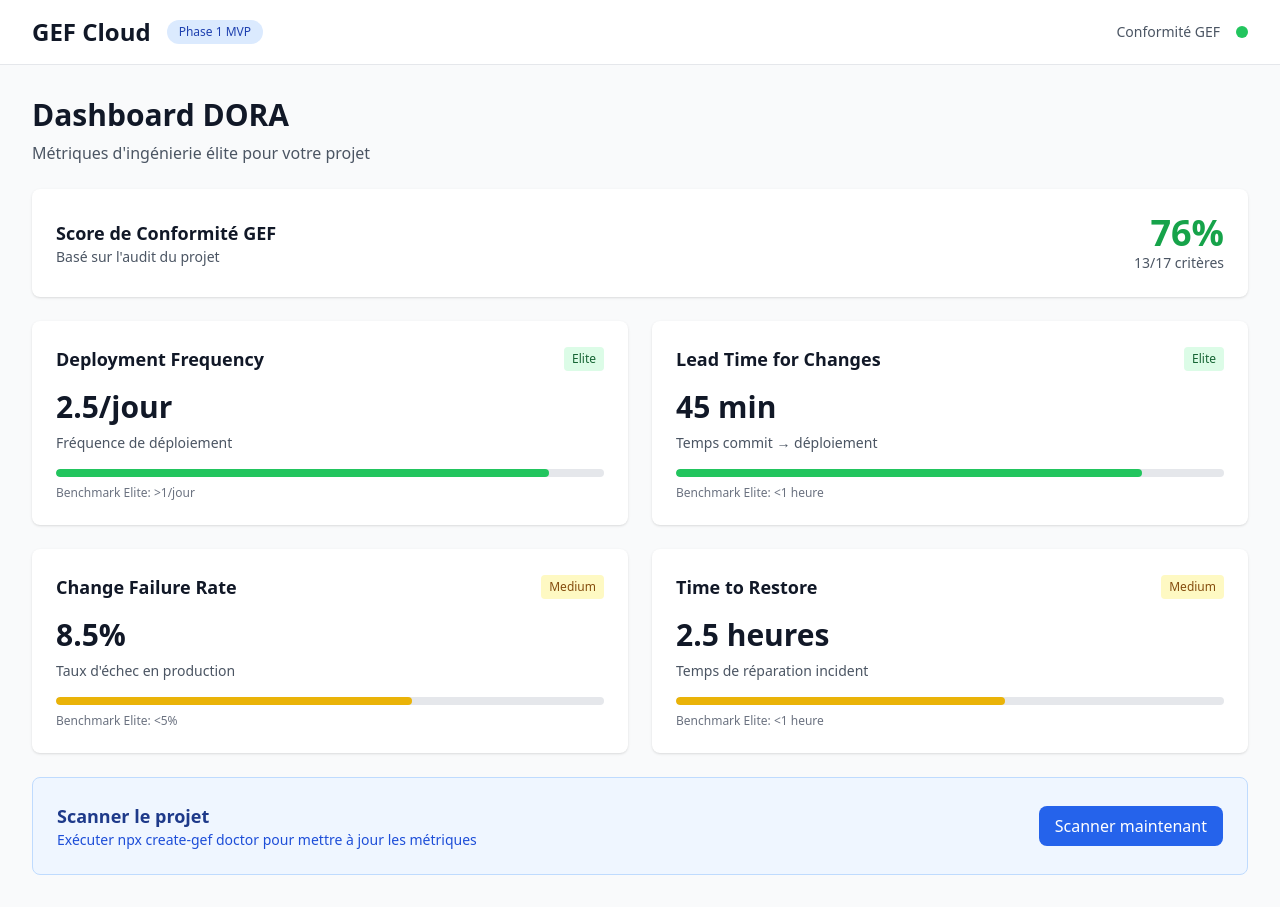
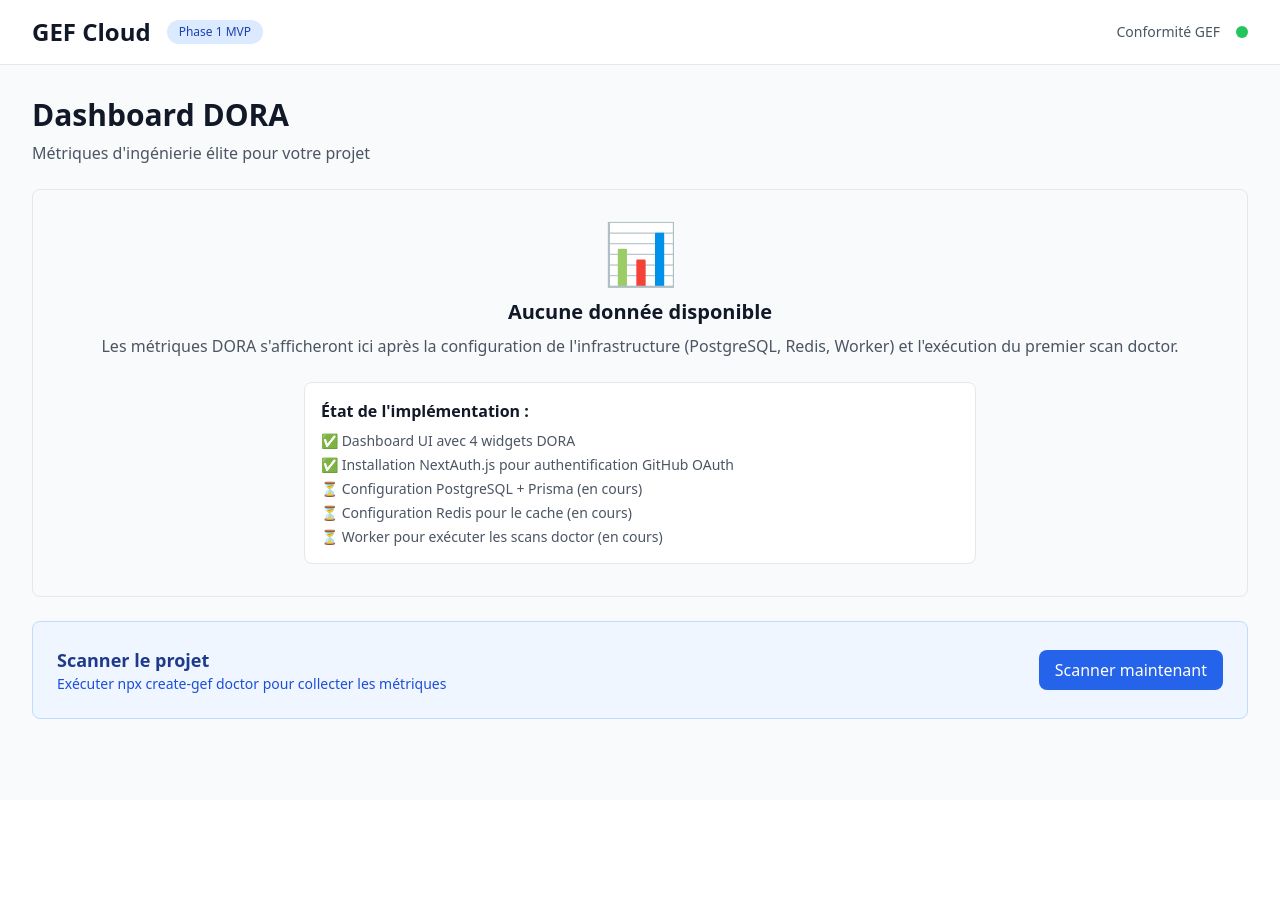
Before and after one commit to Gnzikoune/gef-cloud, a Next.js app: page /dashboard in a window 1280 px wide. After the commit the page ends 800 px from the top, so only its background shows below. Built offline with nearby package versions, Linux system fonts and the light colour scheme.

Commit message:
refactor: dashboard affiche aucune donnée disponible (#1)

```diff
--- a/app/dashboard/page.tsx
+++ b/app/dashboard/page.tsx
@@ -6,84 +6,23 @@ export default function DashboardPage() {
         <p className="mt-2 text-gray-600">Métriques d'ingénierie élite pour votre projet</p>
       </div>
 
-      {/* Score Global */}
-      <div className="bg-white rounded-lg shadow p-6">
-        <div className="flex items-center justify-between">
-          <div>
-            <h3 className="text-lg font-semibold text-gray-900">Score de Conformité GEF</h3>
-            <p className="text-sm text-gray-600">Basé sur l'audit du projet</p>
-          </div>
-          <div className="text-right">
-            <div className="text-4xl font-bold text-green-600">76%</div>
-            <div className="text-sm text-gray-600">13/17 critères</div>
-          </div>
-        </div>
-      </div>
-
-      {/* 4 Widgets DORA */}
-      <div className="grid grid-cols-1 md:grid-cols-2 gap-6">
-        {/* Deployment Frequency */}
-        <div className="bg-white rounded-lg shadow p-6">
-          <div className="flex items-center justify-between mb-4">
-            <h3 className="text-lg font-semibold text-gray-900">Deployment Frequency</h3>
-            <span className="px-2 py-1 text-xs font-medium bg-green-100 text-green-800 rounded">
-              Elite
-            </span>
-          </div>
-          <div className="text-3xl font-bold text-gray-900 mb-2">2.5/jour</div>
-          <p className="text-sm text-gray-600">Fréquence de déploiement</p>
-          <div className="mt-4 h-2 bg-gray-200 rounded-full overflow-hidden">
-            <div className="h-full bg-green-500 rounded-full" style={{ width: '90%' }}></div>
-          </div>
-          <p className="mt-2 text-xs text-gray-500">Benchmark Elite: {">"}1/jour</p>
-        </div>
-
-        {/* Lead Time for Changes */}
-        <div className="bg-white rounded-lg shadow p-6">
-          <div className="flex items-center justify-between mb-4">
-            <h3 className="text-lg font-semibold text-gray-900">Lead Time for Changes</h3>
-            <span className="px-2 py-1 text-xs font-medium bg-green-100 text-green-800 rounded">
-              Elite
-            </span>
-          </div>
-          <div className="text-3xl font-bold text-gray-900 mb-2">45 min</div>
-          <p className="text-sm text-gray-600">Temps commit → déploiement</p>
-          <div className="mt-4 h-2 bg-gray-200 rounded-full overflow-hidden">
-            <div className="h-full bg-green-500 rounded-full" style={{ width: '85%' }}></div>
-          </div>
-          <p className="mt-2 text-xs text-gray-500">Benchmark Elite: {"<"}1 heure</p>
-        </div>
-
-        {/* Change Failure Rate */}
-        <div className="bg-white rounded-lg shadow p-6">
-          <div className="flex items-center justify-between mb-4">
-            <h3 className="text-lg font-semibold text-gray-900">Change Failure Rate</h3>
-            <span className="px-2 py-1 text-xs font-medium bg-yellow-100 text-yellow-800 rounded">
-              Medium
-            </span>
-          </div>
-          <div className="text-3xl font-bold text-gray-900 mb-2">8.5%</div>
-          <p className="text-sm text-gray-600">Taux d'échec en production</p>
-          <div className="mt-4 h-2 bg-gray-200 rounded-full overflow-hidden">
-            <div className="h-full bg-yellow-500 rounded-full" style={{ width: '65%' }}></div>
-          </div>
-          <p className="mt-2 text-xs text-gray-500">Benchmark Elite: &lt;5%</p>
-        </div>
-
-        {/* Time to Restore */}
-        <div className="bg-white rounded-lg shadow p-6">
-          <div className="flex items-center justify-between mb-4">
-            <h3 className="text-lg font-semibold text-gray-900">Time to Restore</h3>
-            <span className="px-2 py-1 text-xs font-medium bg-yellow-100 text-yellow-800 rounded">
-              Medium
-            </span>
-          </div>
-          <div className="text-3xl font-bold text-gray-900 mb-2">2.5 heures</div>
-          <p className="text-sm text-gray-600">Temps de réparation incident</p>
-          <div className="mt-4 h-2 bg-gray-200 rounded-full overflow-hidden">
-            <div className="h-full bg-yellow-500 rounded-full" style={{ width: '60%' }}></div>
-          </div>
-          <p className="mt-2 text-xs text-gray-500">Benchmark Elite: {"<"}1 heure</p>
+      {/* Message Pas de Données */}
+      <div className="bg-gray-50 border border-gray-200 rounded-lg p-8 text-center">
+        <div className="text-6xl mb-4">📊</div>
+        <h3 className="text-xl font-semibold text-gray-900 mb-2">Aucune donnée disponible</h3>
+        <p className="text-gray-600 mb-6">
+          Les métriques DORA s'afficheront ici après la configuration de l'infrastructure
+          (PostgreSQL, Redis, Worker) et l'exécution du premier scan doctor.
+        </p>
+        <div className="bg-white border border-gray-200 rounded-lg p-4 text-left max-w-2xl mx-auto">
+          <h4 className="font-semibold text-gray-900 mb-2">État de l'implémentation :</h4>
+          <ul className="text-sm text-gray-600 space-y-1">
+            <li>✅ Dashboard UI avec 4 widgets DORA</li>
+            <li>✅ Installation NextAuth.js pour authentification GitHub OAuth</li>
+            <li>⏳ Configuration PostgreSQL + Prisma (en cours)</li>
+            <li>⏳ Configuration Redis pour le cache (en cours)</li>
+            <li>⏳ Worker pour exécuter les scans doctor (en cours)</li>
+          </ul>
         </div>
       </div>
 
@@ -92,7 +31,7 @@ export default function DashboardPage() {
         <div className="flex items-center justify-between">
           <div>
             <h3 className="text-lg font-semibold text-blue-900">Scanner le projet</h3>
-            <p className="text-sm text-blue-700">Exécuter npx create-gef doctor pour mettre à jour les métriques</p>
+            <p className="text-sm text-blue-700">Exécuter npx create-gef doctor pour collecter les métriques</p>
           </div>
           <button className="px-4 py-2 bg-blue-600 text-white rounded-lg hover:bg-blue-700 transition-colors">
             Scanner maintenant
```
